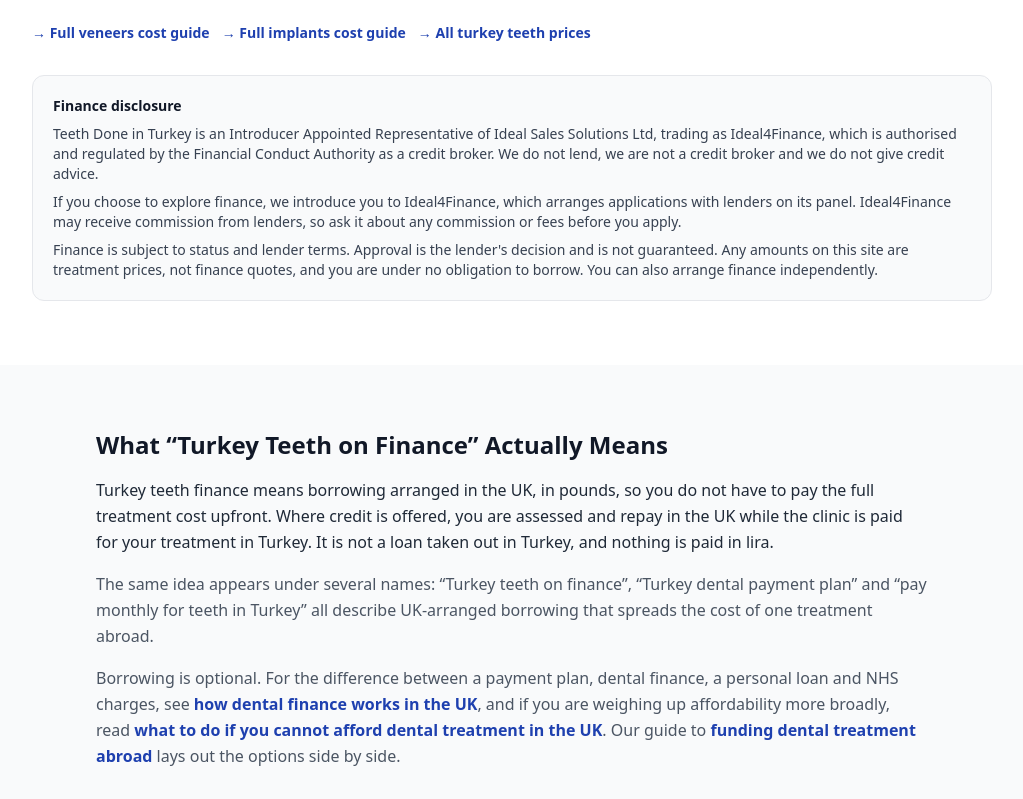
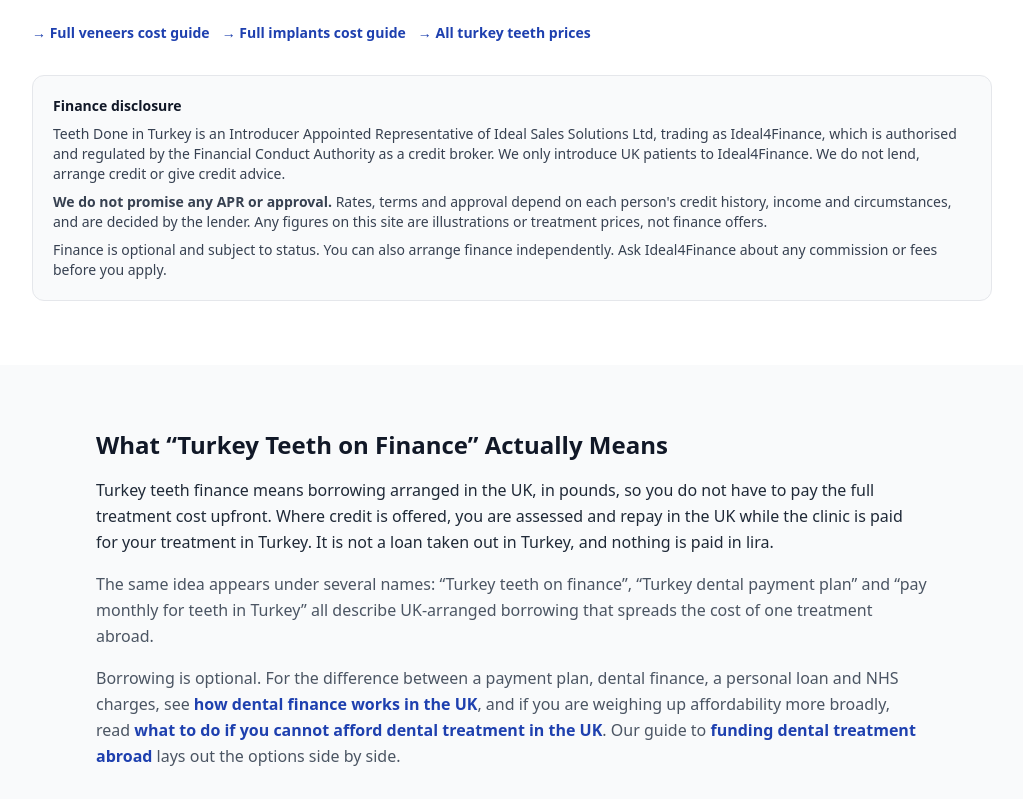
Before and after one commit to digiroiio-lgtm/teethdoneinturkey, a Next.js app: page /monthly-payment in a window 1280 px wide. Shown: the part 1161-1960 px from the top of the page, without its empty margins (128-1151 px from the left). Built offline with nearby package versions, Linux system fonts and the light colour scheme.

Commit message:
SEO: simplify finance disclosure to introducer-only with no APR promise
Add an APR FAQ on the finance page and mirror the wording in llms.txt.

Co-Authored-By: Claude Sonnet 5.5 <noreply@anthropic.com>
Claude-Session: https://claude.ai/code/session_01CeAqMirJya4xj3qXtFCQGM

```diff
--- a/seo/route-lastmod.json
+++ b/seo/route-lastmod.json
@@ -146,8 +146,8 @@
       "hash": "0438a167ad24a277"
     },
     "/finance-options-uk": {
-      "lastmod": "2026-10-30T17:44:15Z",
-      "hash": "9ee379de69315980"
+      "lastmod": "2026-10-30T18:35:20Z",
+      "hash": "6bb12880e37fc83f"
     },
     "/free-treatment-plan": {
       "lastmod": "2026-10-30T09:20:13Z",
--- a/src/app/finance-options-uk/page.tsx
+++ b/src/app/finance-options-uk/page.tsx
@@ -64,6 +64,10 @@ const faqs = [
   {
     q: "Do I have to use the broker you introduce?",
     a: "No. You can arrange finance independently, through your bank or another broker. Comparing offers before you commit is sensible.",
+  },
+  {
+    q: "Do you promise a particular APR?",
+    a: "No. We only introduce UK patients to Ideal4Finance, and we do not promise any APR or approval. The rate, term and approval you are offered depend on your own credit history, income and circumstances and are decided by the lender, so different people are offered different terms. Read the written offer and compare the total repayable before you agree.",
   },
   {
     q: "Can you get Turkey teeth on finance?",
--- a/src/components/FinanceDisclosure.tsx
+++ b/src/components/FinanceDisclosure.tsx
@@ -11,13 +11,13 @@ export default function FinanceDisclosure({ className = "" }: { className?: stri
       <p className="font-bold text-gray-900 mb-2">Finance disclosure</p>
       <p className="mb-2">
         {FINANCE_DISCLOSURE}
-        {PRINCIPAL_FRN ? ` (FCA firm reference number ${PRINCIPAL_FRN})` : ""}. We do not lend, we are not a credit broker and we do not give credit advice.
+        {PRINCIPAL_FRN ? ` (FCA firm reference number ${PRINCIPAL_FRN})` : ""}. We only introduce UK patients to Ideal4Finance. We do not lend, arrange credit or give credit advice.
       </p>
       <p className="mb-2">
-        If you choose to explore finance, we introduce you to Ideal4Finance, which arranges applications with lenders on its panel. Ideal4Finance may receive commission from lenders, so ask it about any commission or fees before you apply.
+        <strong>We do not promise any APR or approval.</strong> Rates, terms and approval depend on each person&apos;s credit history, income and circumstances, and are decided by the lender. Any figures on this site are illustrations or treatment prices, not finance offers.
       </p>
       <p>
-        Finance is subject to status and lender terms. Approval is the lender&apos;s decision and is not guaranteed. Any amounts on this site are treatment prices, not finance quotes, and you are under no obligation to borrow. You can also arrange finance independently.
+        Finance is optional and subject to status. You can also arrange finance independently. Ask Ideal4Finance about any commission or fees before you apply.
       </p>
     </aside>
   );
```
Also changed, not shown: seo/finance-cluster-audit-2026-10-30.md (+15 -0 lines), public/llms.txt.
